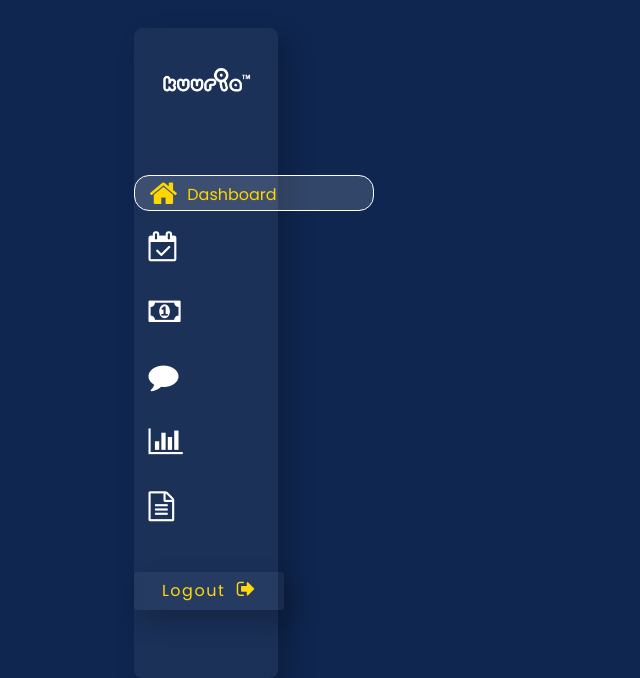
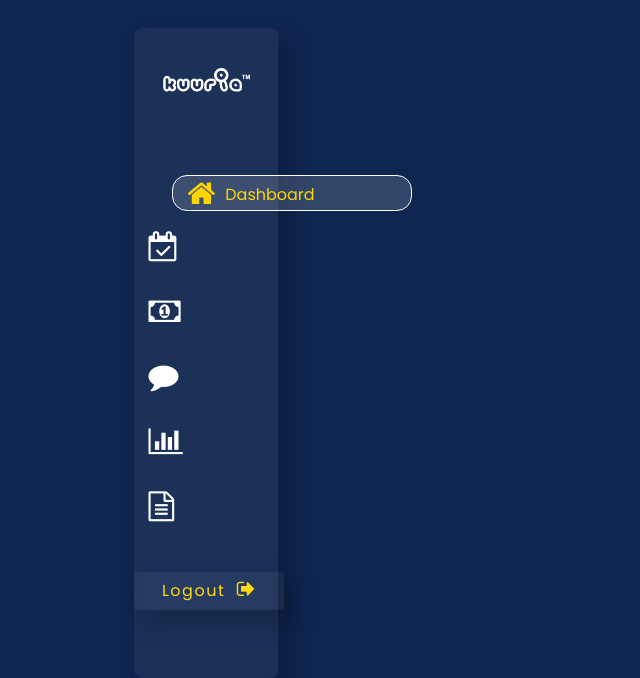
Before and after one commit to manojgrewal8888/kuuria, a React (Create React App) app in the folder client/: page /sidebar in a window 1280 px wide. Shown: the part 122-800 px from the top of the page, without its empty margins (0-640 px from the left). Built offline with nearby package versions, Linux system fonts and the light colour scheme; a web font is replaced by a local one.

Commit message:
Update style.css

```diff
--- a/client/src/assets/css/style.css
+++ b/client/src/assets/css/style.css
@@ -247,6 +247,7 @@ button.custom_btn {
   color: #ffd600;
 }
 .custom_btn1 {
+  margin-left: 38px;
   width: 196px;
   height: 36px;
   display: flex;
```
